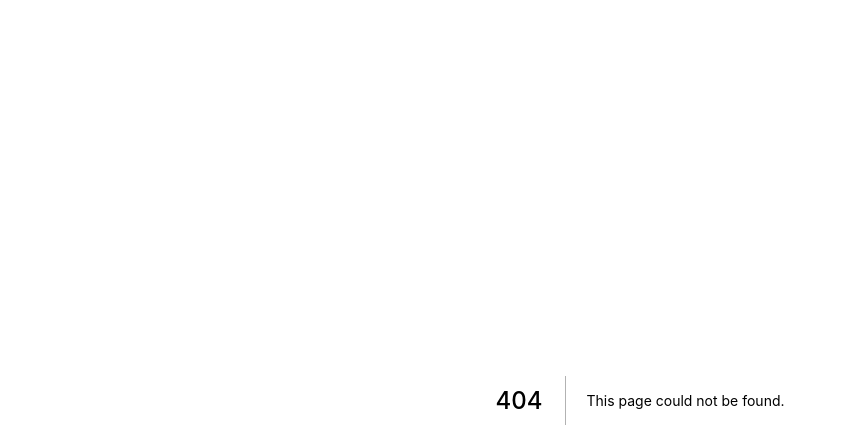
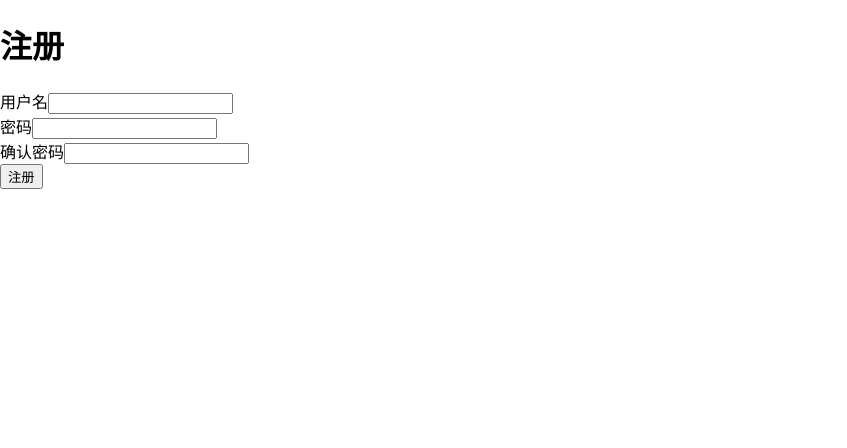
Before and after one commit to wbs99/next-blog, a Next.js app: page /sign_up in a window 1280 px wide. Before the commit this address had no page. Shown: the top 448 px of the page, without its empty margins (0-847 px from the left). Built offline with nearby package versions, Linux system fonts and the light colour scheme.

Commit message:
成功实现注册，暂未检测 user 唯一性

```diff
--- a/package.json
+++ b/package.json
@@ -17,6 +17,7 @@
     "axios": "^0.27.2",
     "gray-matter": "^4.0.3",
     "marked": "^4.1.0",
+    "md5": "^2.3.0",
     "next": "^12.3.1",
     "next-images": "^1.8.4",
     "pg": "^8.8.0",
@@ -32,6 +33,7 @@
     "@babel/plugin-proposal-decorators": "^7.19.1",
     "@types/axios": "^0.14.0",
     "@types/marked": "^4.0.7",
+    "@types/md5": "^2.3.2",
     "@types/node": "^18.7.18",
     "@types/react": "^18.0.20",
     "@types/react-dom": "^18.0.6",
--- /dev/null
+++ b/pages/api/v1/users.tsx
@@ -0,0 +1,50 @@
+import { getDataBaseConnection } from "lib/getDataBaseConnection"
+import { NextApiHandler } from "next"
+import { User } from "src/entity/User"
+import md5 from "md5"
+
+const Users: NextApiHandler = async (req, res) => {
+  const { username, password, passwordConfirmation } = req.body
+
+  const errors = {
+    username: [] as string[],
+    password: [] as string[],
+    passwordConfirmation: [] as string[],
+  }
+  if (username.trim() === "") {
+    errors.username.push("用户名不能为空")
+  }
+  if (!/[a-zA-Z0-9]/.test(username.trim())) {
+    errors.username.push("格式不合法")
+  }
+  if (username.trim().length > 42) {
+    errors.username.push("用户名太长")
+  }
+  if (username.trim().length <= 3) {
+    errors.username.push("用户名太短")
+  }
+  if (password === "") {
+    errors.password.push("密码不能为空")
+  }
+  if (password !== passwordConfirmation) {
+    errors.password.push("密码不匹配")
+  }
+
+  const hasError = Object.values(errors).find(item => item.length > 0)
+  res.setHeader("Content-Type", "application/json;charset=utf-8")
+  if (hasError) {
+    res.statusCode = 422
+    res.write(JSON.stringify(errors))
+  } else {
+    const connection = await getDataBaseConnection()
+    const user = new User()
+    user.username = username.trim()
+    user.passwordDigest = md5(password)
+    await connection.manager.save(user)
+    res.statusCode = 200
+    res.write(JSON.stringify(user))
+  }
+  res.end()
+}
+
+export default Users
--- /dev/null
+++ b/pages/sign_up.tsx
@@ -0,0 +1,98 @@
+import axios, { AxiosResponse } from "axios"
+import { NextPage } from "next"
+import { useCallback, useState } from "react"
+
+const SignUp: NextPage = props => {
+  const [formData, setFormData] = useState({
+    username: "",
+    password: "",
+    passwordConfirmation: "",
+  })
+  const [errors, setErrors] = useState({
+    username: [],
+    password: [],
+    passwordConfirmation: [],
+  })
+
+  const onSubmit = useCallback(
+    (e: React.FormEvent<HTMLFormElement>) => {
+      e.preventDefault()
+      axios.post(`api/v1/users`, formData).then(
+        () => {},
+        error => {
+          if (error.response) {
+            const response: AxiosResponse = error.response
+            if (response.status === 422) {
+              setErrors({ ...error, ...response.data })
+            }
+          }
+        }
+      )
+    },
+    [formData]
+  )
+  return (
+    <>
+      <h1>注册</h1>
+      <form onSubmit={onSubmit}>
+        <div>
+          <label>
+            用户名
+            <input
+              type="text"
+              value={formData.username}
+              onChange={e => {
+                setFormData({
+                  ...formData,
+                  username: e.target.value,
+                })
+              }}
+            />
+          </label>
+          {errors.username?.length > 0 && (
+            <div>{errors.username.join(",")}</div>
+          )}
+        </div>
+        <div>
+          <label>
+            密码
+            <input
+              type="password"
+              value={formData.password}
+              onChange={e => {
+                setFormData({
+                  ...formData,
+                  password: e.target.value,
+                })
+              }}
+            />
+          </label>
+          {errors.password?.length > 0 && (
+            <div>{errors.password.join(",")}</div>
+          )}
+        </div>
+        <div>
+          <label>
+            确认密码
+            <input
+              type="password"
+              value={formData.passwordConfirmation}
+              onChange={e => {
+                setFormData({
+                  ...formData,
+                  passwordConfirmation: e.target.value,
+                })
+              }}
+            />
+          </label>
+          {errors.passwordConfirmation?.length > 0 && (
+            <div>{errors.passwordConfirmation.join(",")}</div>
+          )}
+        </div>
+        <button type="submit">注册</button>
+      </form>
+    </>
+  )
+}
+
+export default SignUp
```
Also changed, not shown: 1 other file (tests, documents, lock files or other folders).
